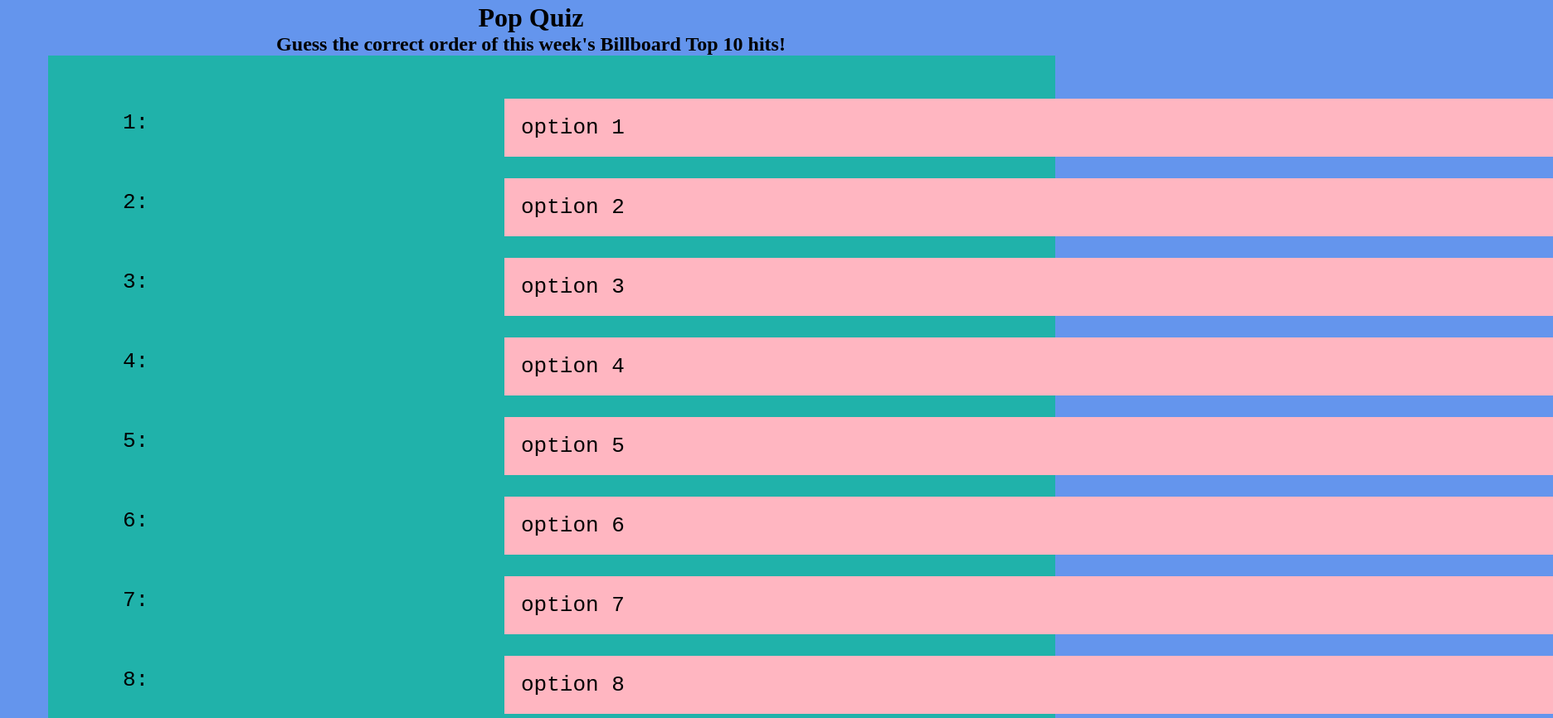
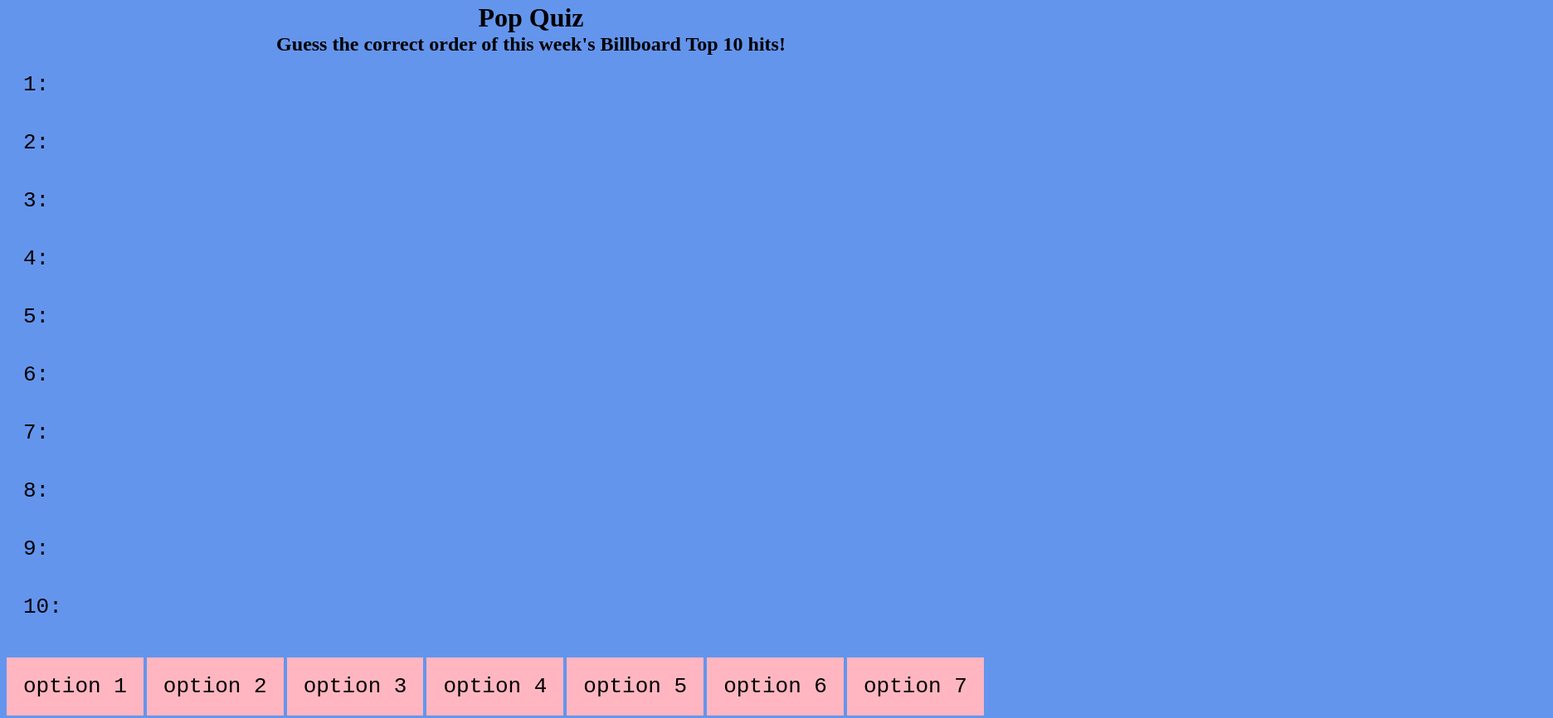
Before and after one commit to melissavaiden/popquiz, a plain HTML site: page index.html in a window 1280 px wide. Shown: the part 5-871 px from the top of the page at 83% size, 1872 px wide, since content can reach past the window. Drawn offline with Linux system fonts and the light colour scheme; no server answers.

Commit message:
Styling and Layout

```diff
--- a/index.html
+++ b/index.html
@@ -11,17 +11,17 @@
     <h2 class="header">Guess the correct order of this week's Billboard Top 10 hits!</h2>
 </head>
 <body>
-    <div class="dropContainer">
-        <p class="dropContainer">1:</p>
-        <p class="dropContainer">2:</p>
-        <p class="dropContainer">3:</p>
-        <p class="dropContainer">4:</p>
-        <p class="dropContainer">5:</p>
-        <p class="dropContainer">6:</p>
-        <p class="dropContainer">7:</p>
-        <p class="dropContainer">8:</p>
-        <p class="dropContainer">9:</p>
-        <p class="dropContainer">10:</p>
+    <div>
+        <div class="dropBox">1:</div>
+        <div class="dropBox">2:</div>
+        <div class="dropBox">3:</div>
+        <div class="dropBox">4:</div>
+        <div class="dropBox">5:</div>
+        <div class="dropBox">6:</div>
+        <div class="dropBox">7:</div>
+        <div class="dropBox">8:</div>
+        <div class="dropBox">9:</div>
+        <div class="dropBox">10:</div>
     </div>
     <div class="selections">
         <p class="draggables" draggable="true">option 1</p>
--- a/script.js
+++ b/script.js
@@ -1,6 +1,6 @@
 //Globals
 const draggableObjects = document.querySelectorAll('.draggables')
-const dropContainer = document.querySelectorAll('.dropContainer')
+const dropContainer = document.querySelectorAll('.dropBox')
 
 //Event Listeners
 document.addEventListener('DOMContentLoaded', (resp) => {
@@ -20,6 +20,14 @@ draggableObjects.forEach(draggables => {
     })
 })
 
+dropContainer.forEach(container => {
+    container.addEventListener('dragover', (e) => {
+        e.preventDefault();
+        const draggable = document.querySelector('.movingObj')
+        container.appendChild(draggable);
+    })
+})
+
 
 //Grabbing Top Hit Data from API
 function getTopHits() {
@@ -30,7 +38,7 @@ fetch("https://billboard-api2.p.rapidapi.com/hot-100?range=1-10&date=2022-03-18"
 	}
 })
 .then(response => response.json())
-.then(data => data.content[randomizeHits()])
+.then(data => console.log(data.content[randomizeHits()].title))
 .catch(err => {
 	console.error(err);
 })};
@@ -40,10 +48,3 @@ function randomizeHits() {
     const randomNumber = Math.floor(Math.random() * 10) + 1;
     return randomNumber;
 }
-
-//Creating Draggables
-    function draggables() {
-        return `
-        <p class="draggables" draggable="true">"${getTopHits()}"</p>
-        `
-}
--- a/style.css
+++ b/style.css
@@ -2,26 +2,23 @@
     margin: auto;
     text-align: center;
 }
-.dropContainer {
-    margin-left: 50px;
+.dropBox {
     padding: 20px;
     font-size:xx-large;
     font-family: monospace;
-    background-color: lightseagreen;
 }
 .draggables {
     padding: 20px;
     font-size:xx-large;
     font-family: monospace;
-    position: relative;
-    left: 600px;
-    bottom: 1000px;
     background-color: lightpink;
+    cursor: pointer;
+    display: inline-block
 }
-html {
+body {
     background-color: #6495ED;
 }
 
 .movingObj {
-    opacity: 5%;
+    opacity: 50%;
 }
```
